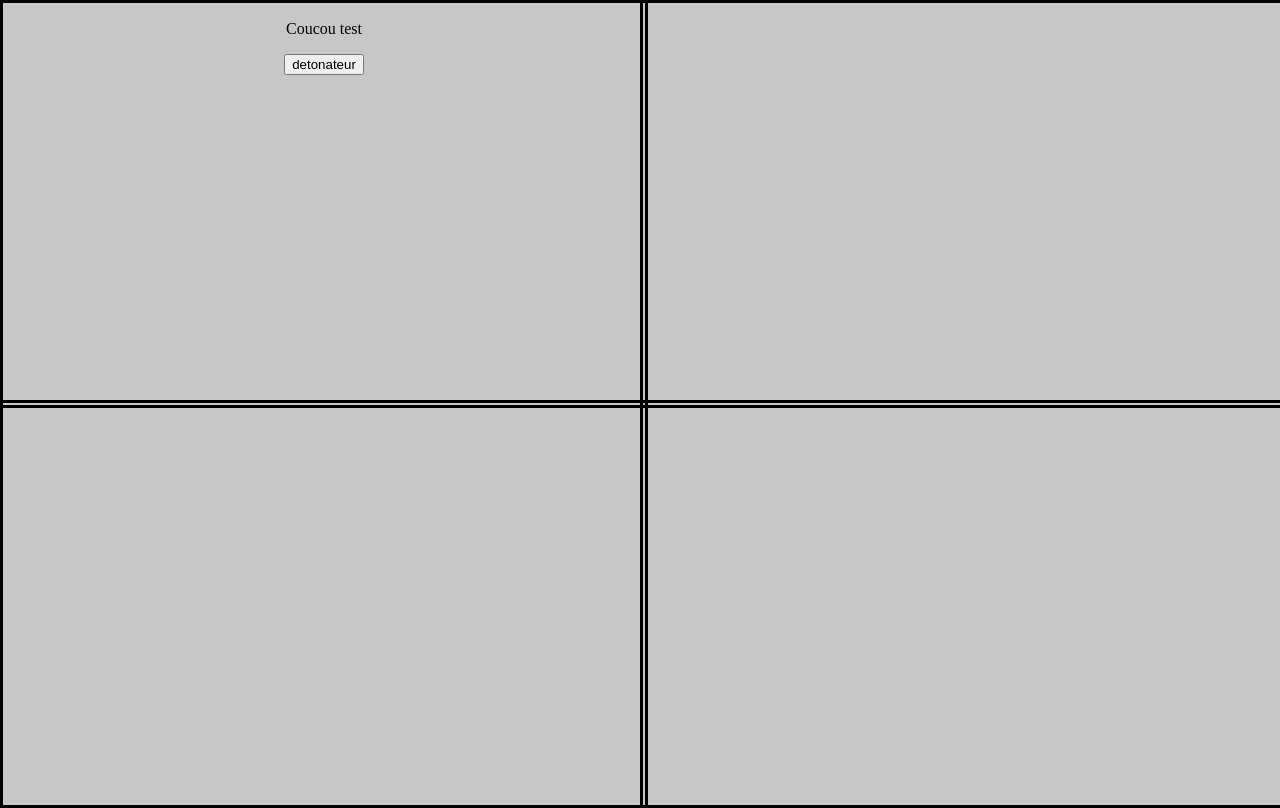
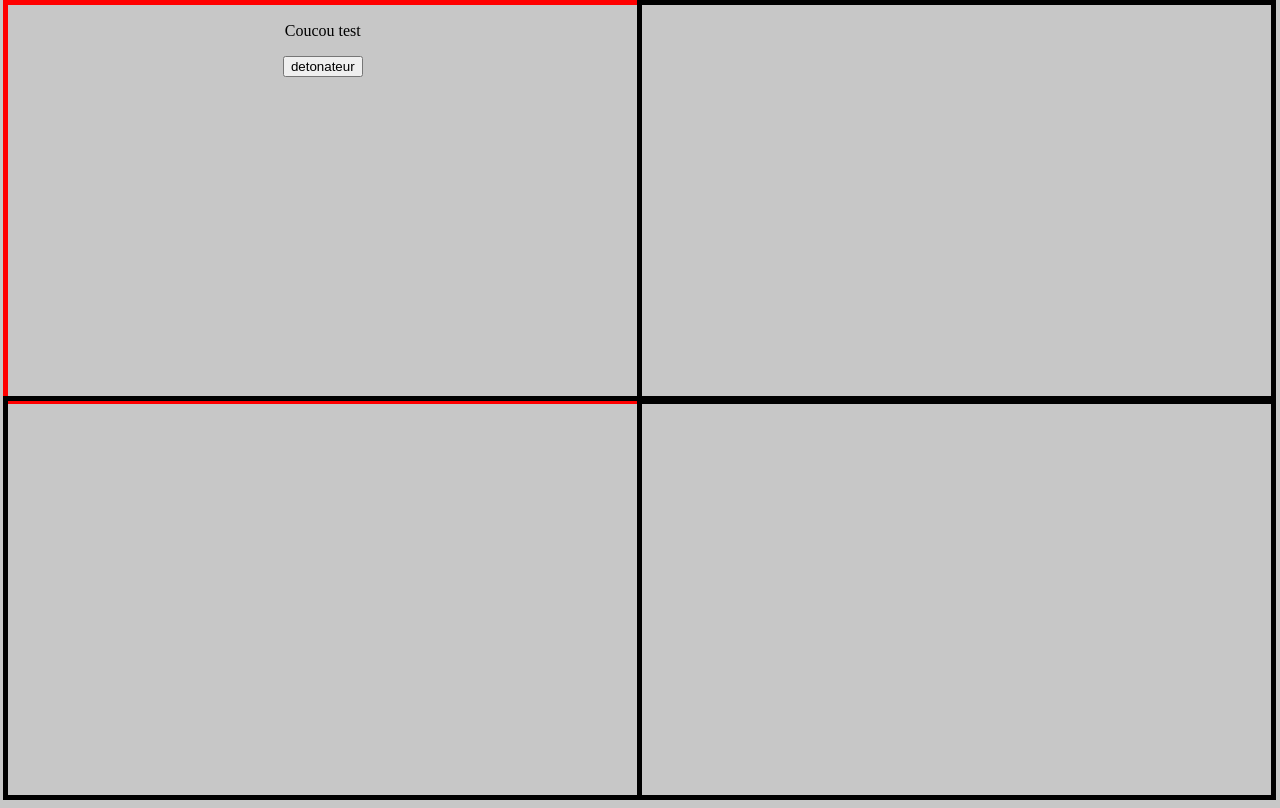
Before and after one commit to etochy/IUT, a plain HTML site: page www/index.html in a window 1280 px wide. Drawn offline with Linux system fonts and the light colour scheme.

Commit message:
testcarre

```diff
--- a/www/css/index.css
+++ b/www/css/index.css
@@ -6,42 +6,46 @@ body{
 	position : absolute;
 	vertical-align:middle;
 	text-align:center;
-	border:solid 3px;
-	width:50%;
-	height:50%;
+	border:solid 5px;
+	border-color:#FF0000;
+	width:49%;
+	height:49%;
 	top:0%;
-	left:0%;
+	left:0.25%;
 }
 .carre2
 {
 	position : absolute;
 	vertical-align:middle;
 	text-align:center;
-	border:solid 3px;
-	width:50%;
-	height:50%;
+	border:solid 5px;
+	border-color:#;
+	width:49%;
+	height:49%;
 	top:0%;
-	left:50%;
+	left:49.75%;
 }
 .carre3
 {
 	position : absolute;
 	vertical-align:middle;
 	text-align:center;
-	border:solid 3px;
-	width:50%;
-	height:50%;
-	top:50%;
-	left:0%;
+	border:solid 5px;
+	border-color:#;
+	width:49%;
+	height:49%;
+	top:49.5%;
+	left:0.25%;
 }
 .carre4
 {
 	position : absolute;
 	vertical-align:middle;
 	text-align:center;
-	border:solid 3px;
-	width:50%;
-	height:50%;
-	top:50%;
-	left:50%;
+	border:solid 5px;
+	border-color:#;
+	width:49%;
+	height:49%;
+	top:49.5%;
+	left:49.75%;
 }
```
